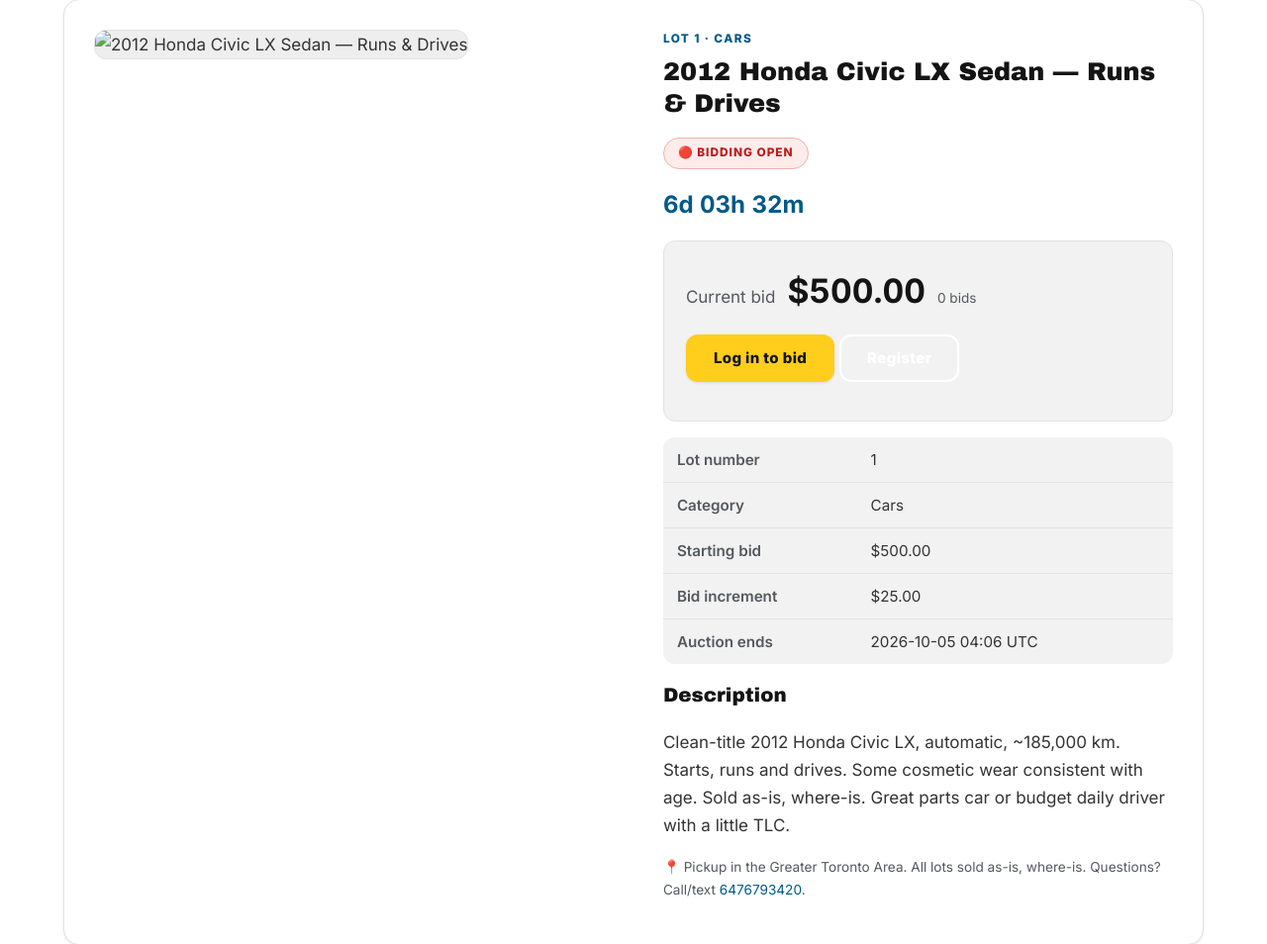
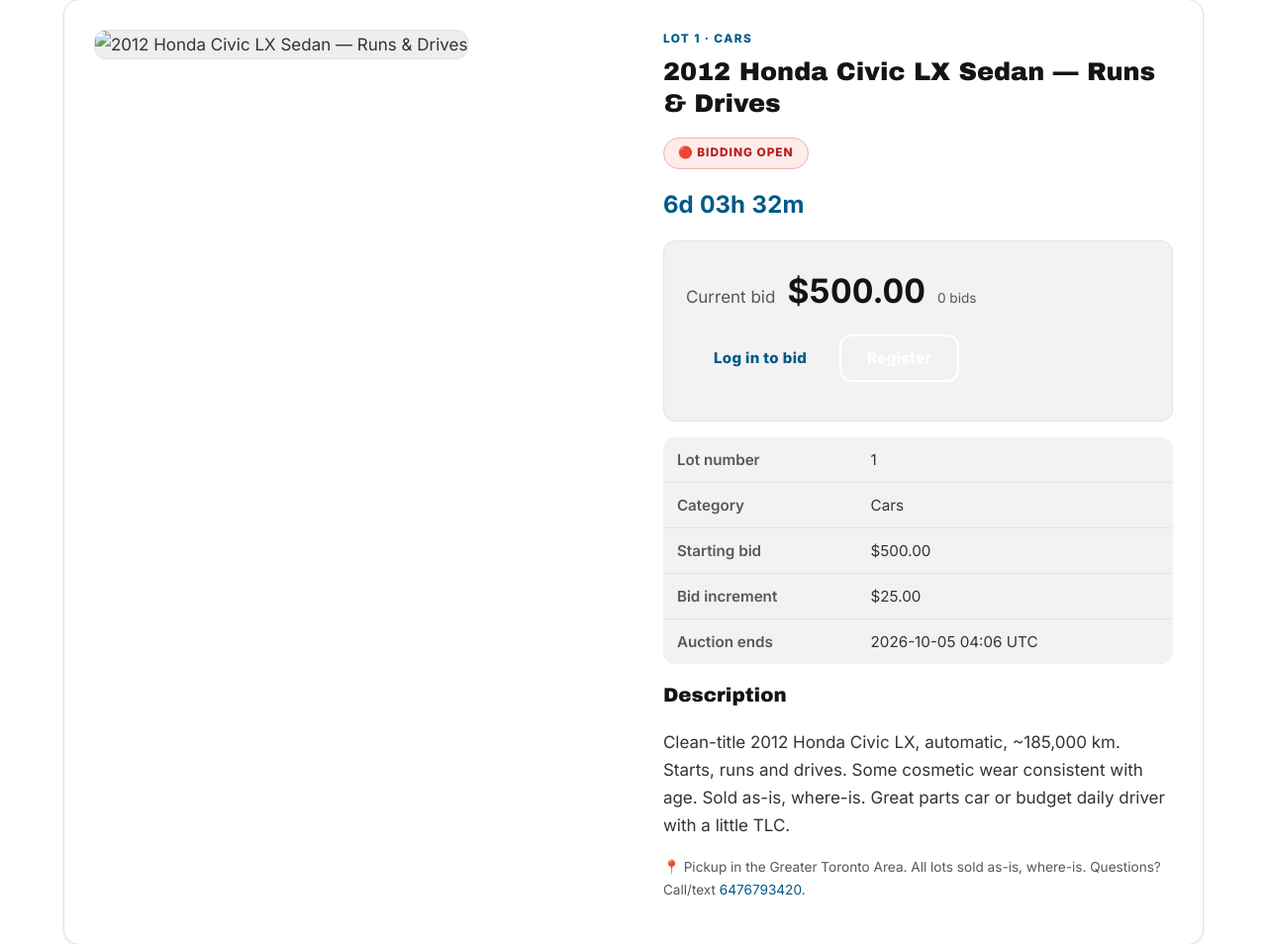
Before and after one commit to jamalkhudayar-glitch/kk-auctions, a Flask app: page /lot/1 in a window 1280 px wide. Shown: the part 171-1125 px from the top of the page at 99% size. Run offline with Flask 3, Linux system fonts and the light colour scheme; data comes from the database, SQL or seed files in the repository; data that the repository does not hold is empty.

Commit message:
Bryan's corporate look: white/blue theme, scrap-buying content removed

```diff
--- a/templates/lot.html
+++ b/templates/lot.html
@@ -48,11 +48,11 @@
           <label>Your max bid (min {{ min_bid|money }})
             <input type="number" name="amount" step="0.01" min="{{ '%.2f'|format(min_bid / 100) }}" value="{{ '%.2f'|format(min_bid / 100) }}" required>
           </label>
-          <button class="btn btn-gold btn-lg" type="submit">Place bid</button>
+          <button class="btn btn-brand btn-lg" type="submit">Place bid</button>
         </form>
         <p class="muted small">Bids in the last {{ lot.soft_close_minutes }} minutes extend the auction by {{ lot.soft_close_minutes }} minutes.</p>
       {% elif not user %}
-        <p><a class="btn btn-gold" href="{{ url_for('login', next=request.path) }}">Log in to bid</a>
+        <p><a class="btn btn-brand" href="{{ url_for('login', next=request.path) }}">Log in to bid</a>
         <a class="btn btn-outline" href="{{ url_for('register') }}">Register</a></p>
       {% endif %}
 
```
